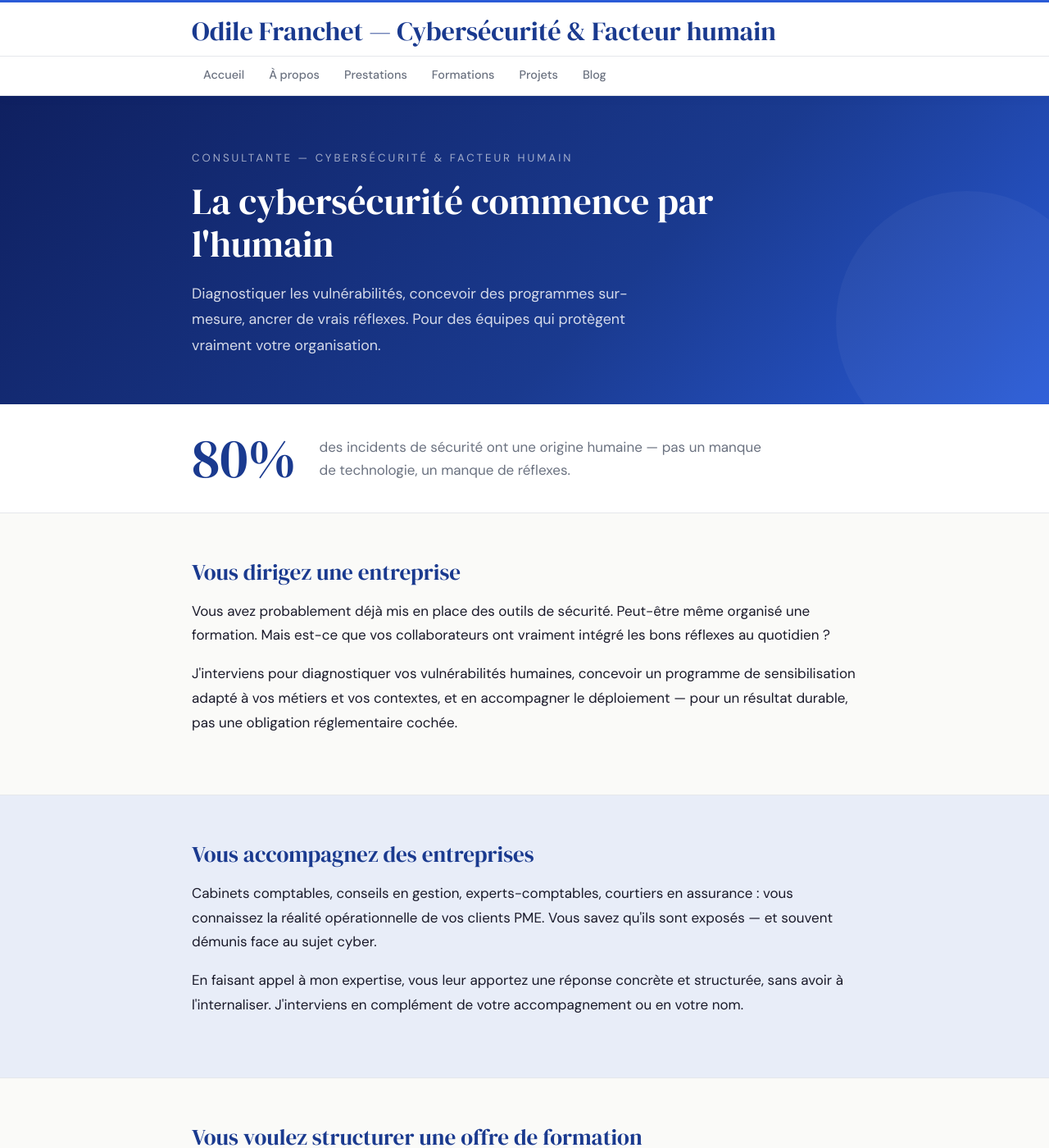
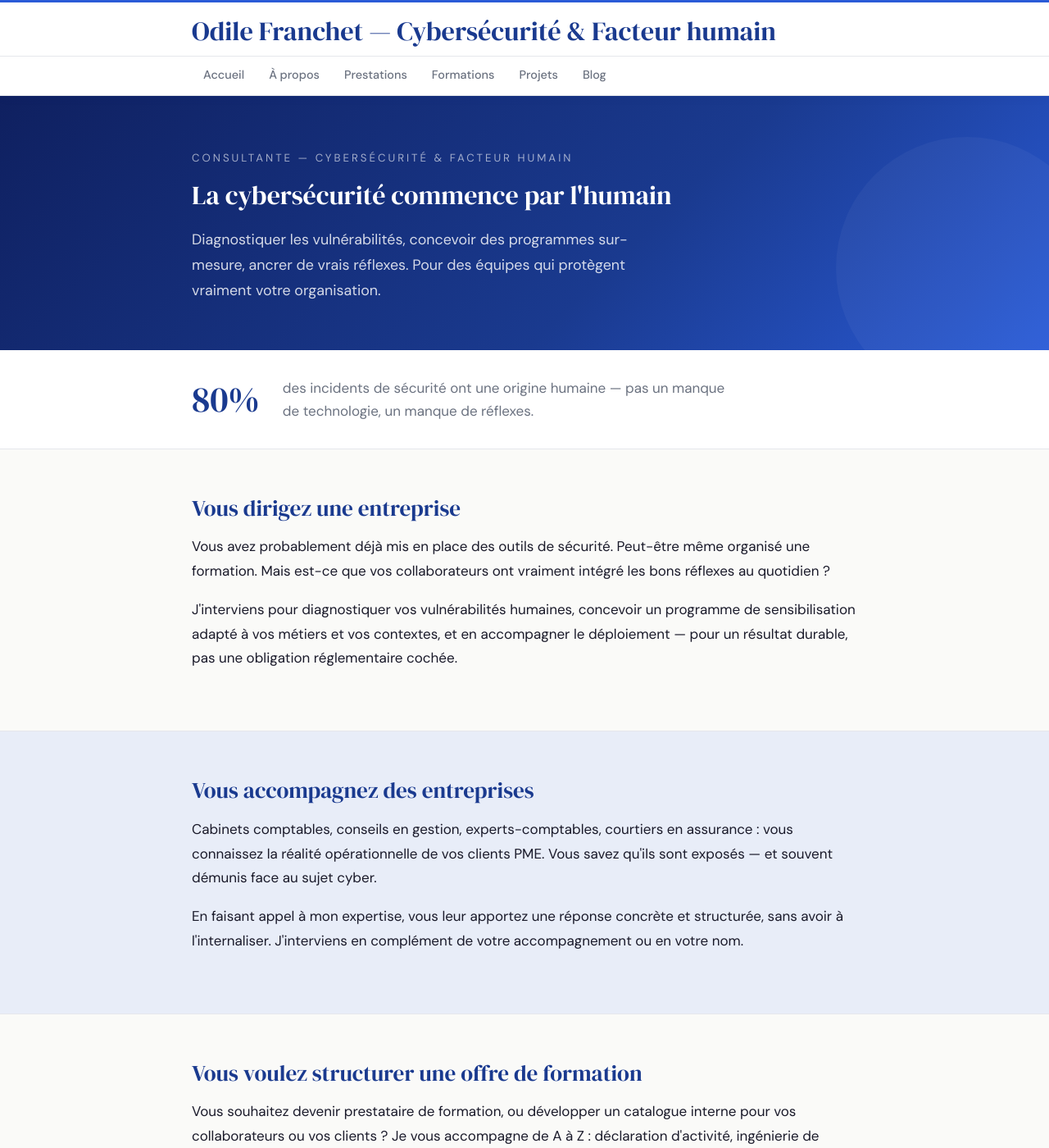
Before and after one commit to ofranchet73/ofranchet73.github.io, a Jekyll site: the page built from index.md, in a window 1280 px wide and 1400 px high. Shown: the whole window at 82% size. Built offline with Jekyll 4.4.1, drawn with Linux system fonts in a browser that asks for light colours.

Commit message:
Update style.css

```diff
--- a/assets/css/style.css
+++ b/assets/css/style.css
@@ -250,7 +250,7 @@ img { max-width: 100%; height: auto; }
 
 .hero h1 {
   font-family: 'DM Serif Display', serif;
-  font-size: clamp(1.9em, 3.5vw, 2.8em);
+  font-size: clamp(1.4em, 2.5vw, 2em);
   color: var(--white);
   line-height: 1.15;
   margin-bottom: 20px;
@@ -284,7 +284,7 @@ img { max-width: 100%; height: auto; }
 
 .stat-number {
   font-family: 'DM Serif Display', serif;
-  font-size: 4em;
+  font-size: 2.6em;
   color: var(--blue);
   line-height: 1;
   flex-shrink: 0;
```
